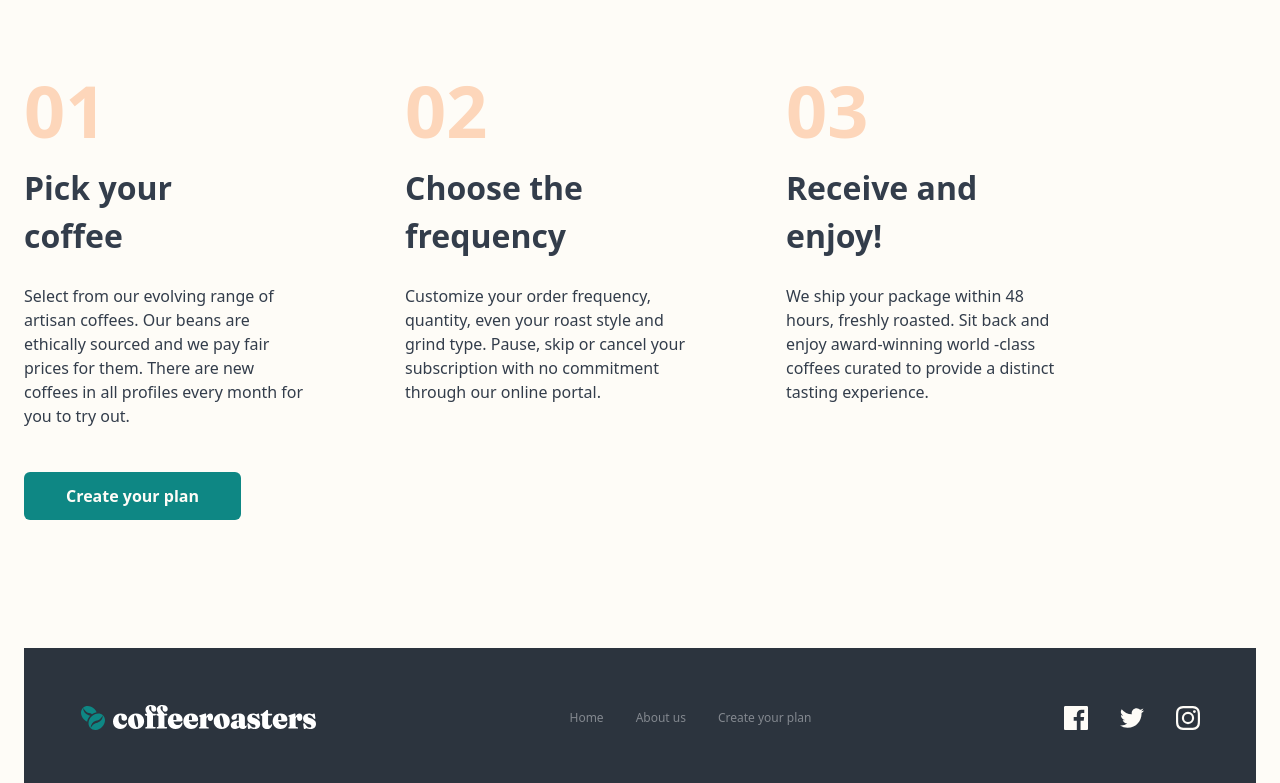
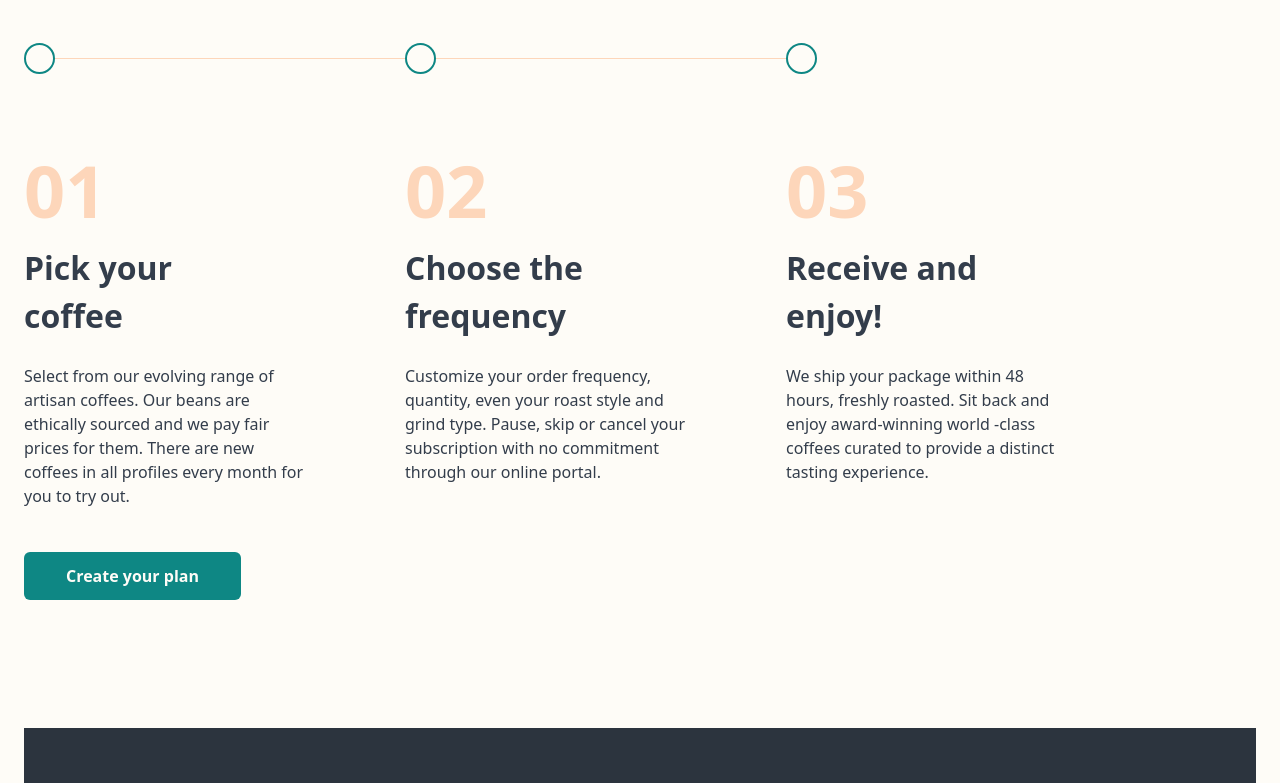
Before and after one commit to MadeByJax/coffeeroasters, a React (Vite) app: page / in a window 1280 px wide. Shown: the part 2107-2890 px from the top of the page. Built offline with nearby package versions, Linux system fonts and the light colour scheme.

Commit message:
Add Link to Create Plan button in HowItWorks component

```diff
--- a/src/components/HowItWorks.jsx
+++ b/src/components/HowItWorks.jsx
@@ -1,5 +1,6 @@
 import React from "react";
 import Circle from "/src/assets/home/desktop/circle.svg";
+import { Link } from "react-router-dom";
 
 const HowItWorks = ({ subscribePage }) => {
   const steps = [
@@ -31,7 +32,7 @@ const HowItWorks = ({ subscribePage }) => {
       }`}
     >
       {!subscribePage && (
-        <h1 className="text-grey text-center text-2xl font-bold leading-8 md:text-left">
+        <h1 className="text-grey text-center text-2xl font-bold leading-8 md:text-left md:mb-[80px]">
           How it works
         </h1>
       )}
@@ -71,9 +72,11 @@ const HowItWorks = ({ subscribePage }) => {
         ))}
       </div>
       {!subscribePage && (
-        <button className="bg-dark-cyan w-[217px]  text-light-cream font-bold px-6 py-3 rounded-md mt-11">
-          Create your plan
-        </button>
+        <Link to="/subscribe">
+          <button className="bg-dark-cyan w-[217px]  text-light-cream font-bold px-6 py-3 rounded-md mt-11">
+            Create your plan
+          </button>
+        </Link>
       )}
     </div>
   );
```
